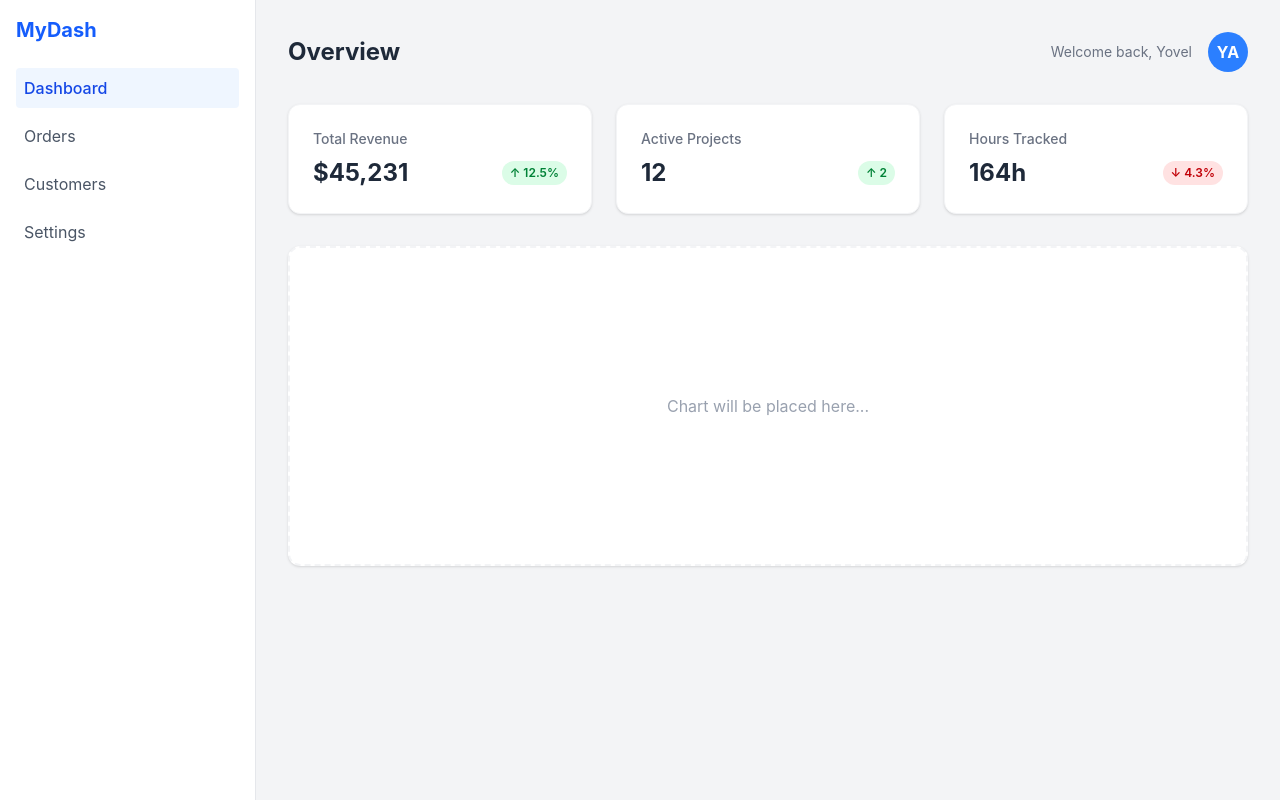
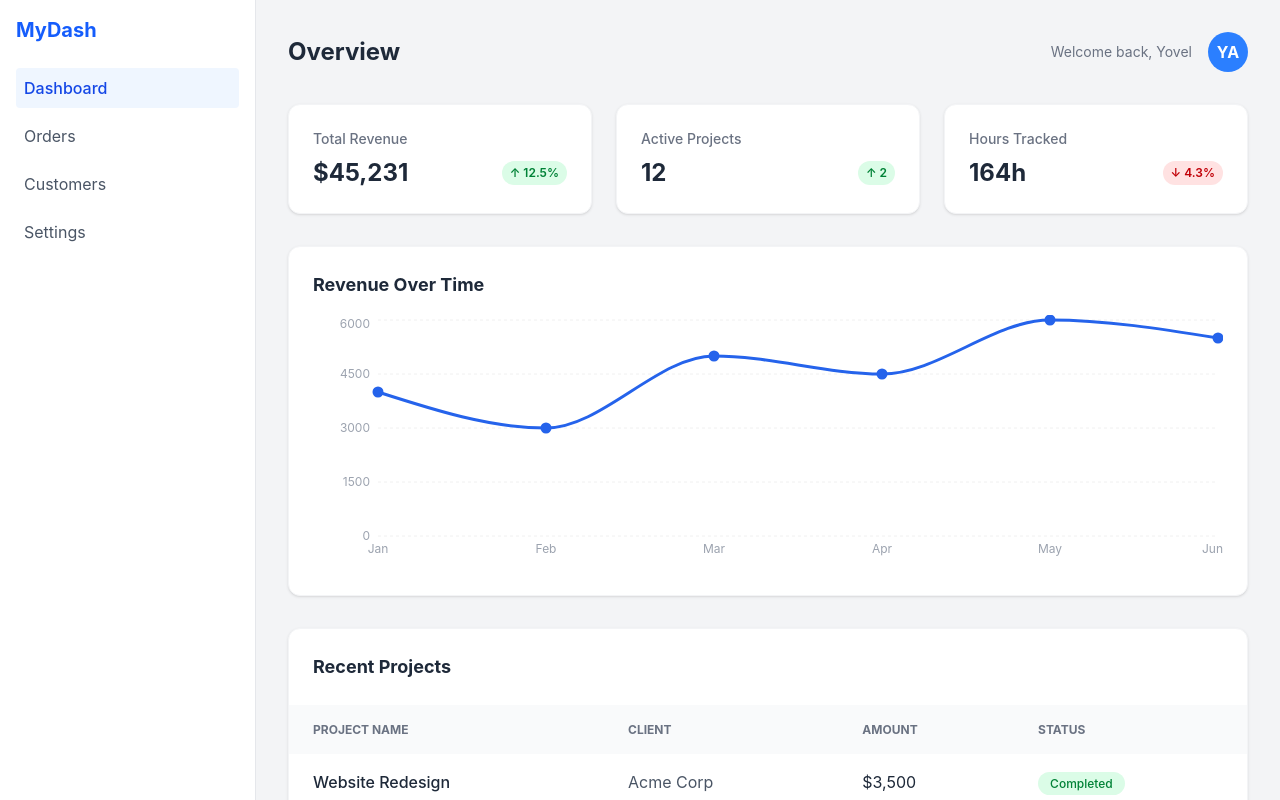
Before and after one commit to Yovel-sys/modern-admin-dashboard, a React (Vite) app: page / in a window 1280 px wide. Built offline with nearby package versions, Linux system fonts and the light colour scheme.

Commit message:
commit before deploment

```diff
--- a/src/App.jsx
+++ b/src/App.jsx
@@ -1,16 +1,16 @@
 import Sidebar from "./components/Sidebar";
 import Header from "./components/Header";
-import StatsCard from "./components/StatsCard"; // אל תשכח לייבא אותה
+import StatsCard from "./components/StatsCard";
+import SalesChart from "./components/SalesChart";
+import ProjectTable from "./components/ProjectTable";
 
 function App() {
   return (
     <div className="flex h-screen bg-gray-100 font-sans text-left" dir="ltr">
       <Sidebar />
-
       <main className="flex-1 p-8 overflow-y-auto">
         <Header title="Overview" />
 
-        {/* Stats Grid */}
         <div className="grid grid-cols-1 md:grid-cols-3 gap-6 mb-8">
           <StatsCard
             title="Total Revenue"
@@ -32,10 +32,9 @@ function App() {
           />
         </div>
 
-        {/* Placeholder for the chart we'll add next */}
-        <div className="bg-white p-8 rounded-xl shadow-sm border-gray-100 h-80 flex items-center justify-center text-gray-400 border-dashed border-2">
-          Chart will be placed here...
-        </div>
+        {/* הגרף החדש שלנו */}
+        <SalesChart />
+        <ProjectTable />
       </main>
     </div>
   );
--- /dev/null
+++ b/src/components/ProjectTable.jsx
@@ -0,0 +1,88 @@
+const projects = [
+  {
+    id: 1,
+    name: "Website Redesign",
+    client: "Acme Corp",
+    status: "Completed",
+    amount: "$3,500",
+  },
+  {
+    id: 2,
+    name: "Mobile App QA",
+    client: "Global Tech",
+    status: "In Progress",
+    amount: "$1,200",
+  },
+  {
+    id: 3,
+    name: "SEO Optimization",
+    client: "Local Shop",
+    status: "Pending",
+    amount: "$850",
+  },
+  {
+    id: 4,
+    name: "Cloud Migration",
+    client: "Data Flow",
+    status: "Completed",
+    amount: "$7,000",
+  },
+];
+
+const getStatusStyle = (status) => {
+  switch (status) {
+    case "Completed":
+      return "bg-green-100 text-green-700";
+    case "In Progress":
+      return "bg-blue-100 text-blue-700";
+    case "Pending":
+      return "bg-yellow-100 text-yellow-700";
+    default:
+      return "bg-gray-100 text-gray-700";
+  }
+};
+
+function ProjectTable() {
+  return (
+    <div className="bg-white rounded-xl shadow-sm border border-gray-100 overflow-hidden mt-8">
+      <div className="p-6 border-b border-gray-50">
+        <h3 className="text-lg font-bold text-gray-800">Recent Projects</h3>
+      </div>
+      <div className="overflow-x-auto">
+        <table className="w-full text-left">
+          <thead className="bg-gray-50 text-gray-500 text-xs uppercase font-semibold">
+            <tr>
+              <th className="px-6 py-4">Project Name</th>
+              <th className="px-6 py-4">Client</th>
+              <th className="px-6 py-4">Amount</th>
+              <th className="px-6 py-4">Status</th>
+            </tr>
+          </thead>
+          <tbody className="divide-y divide-gray-100">
+            {projects.map((project) => (
+              <tr
+                key={project.id}
+                className="hover:bg-gray-50 transition-colors"
+              >
+                <td className="px-6 py-4 font-medium text-gray-800">
+                  {project.name}
+                </td>
+                <td className="px-6 py-4 text-gray-600">{project.client}</td>
+                <td className="px-6 py-4 text-gray-800">{project.amount}</td>
+                <td className="px-6 py-4">
+                  <span
+                    className={`px-3 py-1 rounded-full text-xs font-medium ${getStatusStyle(project.status)}`}
+                  >
+                    {project.status}
+                  </span>
+                </td>
+              </tr>
+            ))}
+          </tbody>
+        </table>
+      </div>
+    </div>
+  );
+}
+
+export default ProjectTable;
--- /dev/null
+++ b/src/components/SalesChart.jsx
@@ -0,0 +1,67 @@
+import {
+  LineChart,
+  Line,
+  XAxis,
+  YAxis,
+  CartesianGrid,
+  Tooltip,
+  ResponsiveContainer,
+} from "recharts";
+
+const data = [
+  {name: "Jan", sales: 4000},
+  {name: "Feb", sales: 3000},
+  {name: "Mar", sales: 5000},
+  {name: "Apr", sales: 4500},
+  {name: "May", sales: 6000},
+  {name: "Jun", sales: 5500},
+];
+
+function SalesChart() {
+  return (
+    <div className="bg-white p-6 rounded-xl shadow-sm border border-gray-100">
+      <h3 className="text-lg font-bold text-gray-800 mb-4">
+        Revenue Over Time
+      </h3>
+      <div className="h-64 w-full">
+        <ResponsiveContainer width="100%" height="100%">
+          <LineChart data={data}>
+            <CartesianGrid
+              strokeDasharray="3 3"
+              vertical={false}
+              stroke="#f0f0f0"
+            />
+            <XAxis
+              dataKey="name"
+              axisLine={false}
+              tickLine={false}
+              tick={{fill: "#9ca3af", fontSize: 12}}
+            />
+            <YAxis
+              axisLine={false}
+              tickLine={false}
+              tick={{fill: "#9ca3af", fontSize: 12}}
+            />
+            <Tooltip
+              contentStyle={{
+                borderRadius: "10px",
+                border: "none",
+                boxShadow: "0 4px 6px -1px rgb(0 0 0 / 0.1)",
+              }}
+            />
+            <Line
+              type="monotone"
+              dataKey="sales"
+              stroke="#2563eb"
+              strokeWidth={3}
+              dot={{r: 4, fill: "#2563eb"}}
+              activeDot={{r: 6}}
+            />
+          </LineChart>
+        </ResponsiveContainer>
+      </div>
+    </div>
+  );
+}
+
+export default SalesChart;
```
